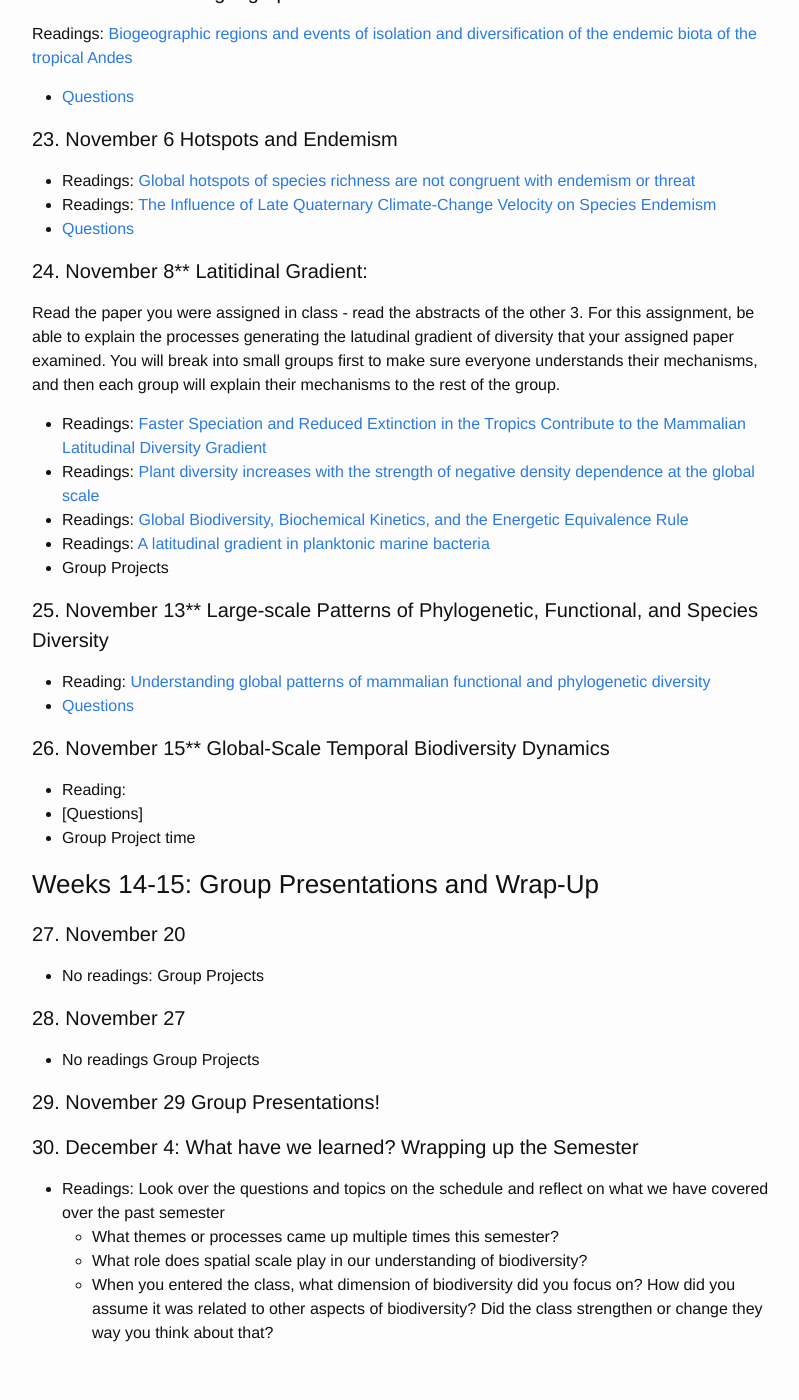
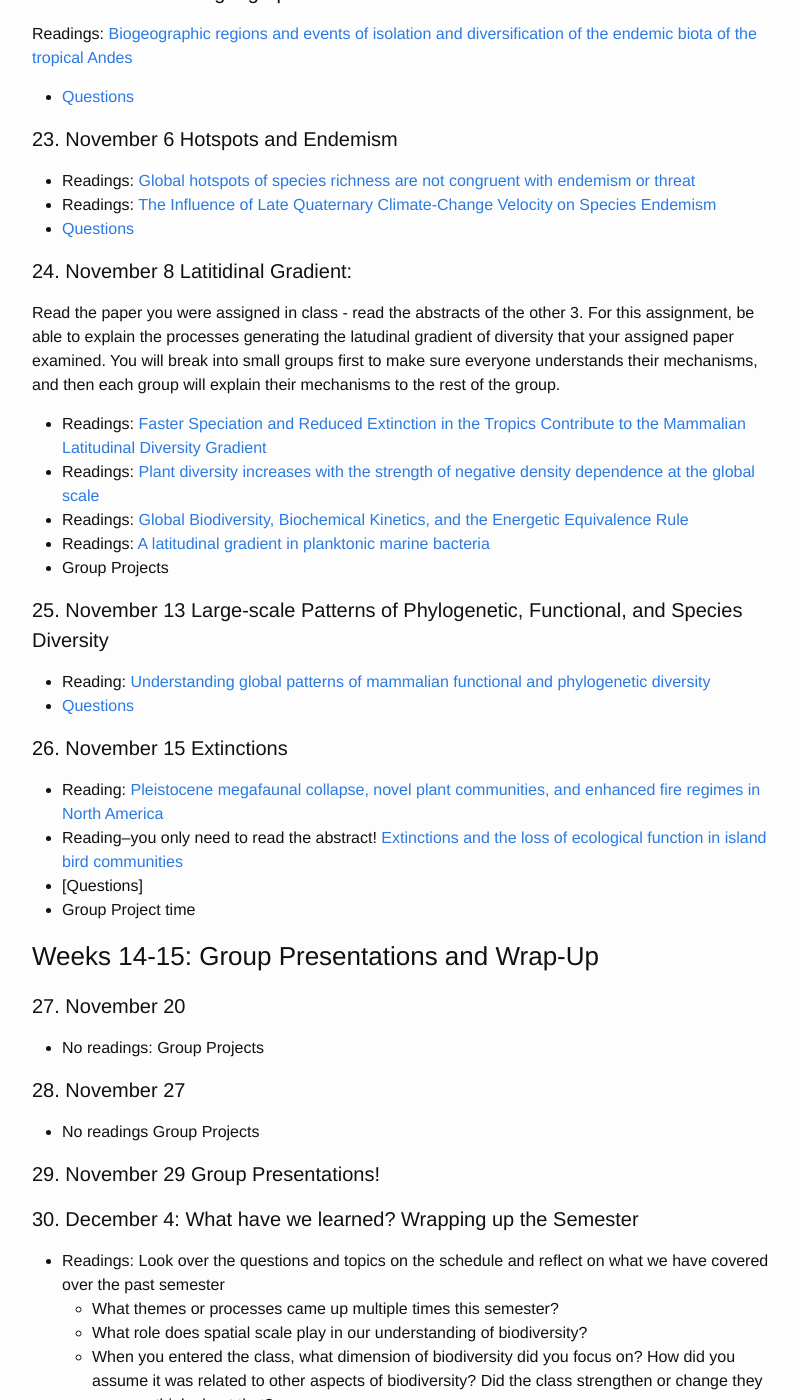
Before and after one commit to skmorgane/biodiversity-course, a Jekyll site: the page built from schedule.md, in a window 1280 px wide and 1400 px high, scrolled down 3648 px. Shown: the whole window, without its empty margins (238-1037 px from the left). Built offline with Jekyll 4.4.1, drawn with Linux system fonts in a browser that asks for light colours.

Commit message:
add papers for Extinctions topic

```diff
--- a/schedule.md
+++ b/schedule.md
@@ -131,7 +131,7 @@ Readings: [Biogeographic regions and events of isolation and diversification of
 * Readings: [The Influence of Late Quaternary Climate-Change Velocity on Species Endemism](https://doi.org/10.1126/science.1210173)
 * [Questions]({{ site.baseurl }}/questions/Hotspots)
 
-#### 24. November 8**  Latitidinal Gradient:
+#### 24. November 8 Latitidinal Gradient:
 Read the paper you were assigned in class - read the abstracts of the other 3. For this assignment, be able to explain the processes generating the latudinal gradient of diversity that your assigned paper examined. You will break into small groups first to make sure everyone understands their mechanisms, and then each group will explain their mechanisms to the rest of the group.
 * Readings: [Faster Speciation and Reduced Extinction in the Tropics Contribute to the Mammalian Latitudinal Diversity Gradient](https://doi.org/10.1371/journal.pbio.1001775)
 * Readings: [Plant diversity increases with the strength of negative density dependence at the global scale](https://doi.org/10.1126/science.aam5678)
@@ -139,12 +139,13 @@ Read the paper you were assigned in class - read the abstracts of the other 3. F
 * Readings: [A latitudinal gradient in planktonic marine bacteria](https://doi.org/10.1073/pnas.0803070105)
 * Group Projects
 
-#### 25. November 13** Large-scale Patterns of Phylogenetic, Functional, and Species Diversity
+#### 25. November 13 Large-scale Patterns of Phylogenetic, Functional, and Species Diversity
 * Reading: [Understanding global patterns of mammalian functional and phylogenetic diversity](https://doi.org/10.1098/rstb.2011.0024)
 * [Questions]({{ site.baseurl }}/questions/GlobalDiversity)
 
-#### 26. November 15** Global-Scale Temporal Biodiversity Dynamics
-* Reading:
+#### 26. November 15 Extinctions
+* Reading: [Pleistocene megafaunal collapse, novel plant communities, and enhanced fire regimes in North America](http://science.sciencemag.org/content/326/5956/1100)
+* Reading--you only need to read the abstract! [Extinctions and the loss of ecological function in island bird communities](https://doi.org/10.1111/geb.12147)
 * [Questions]
 * Group Project time
 
```
